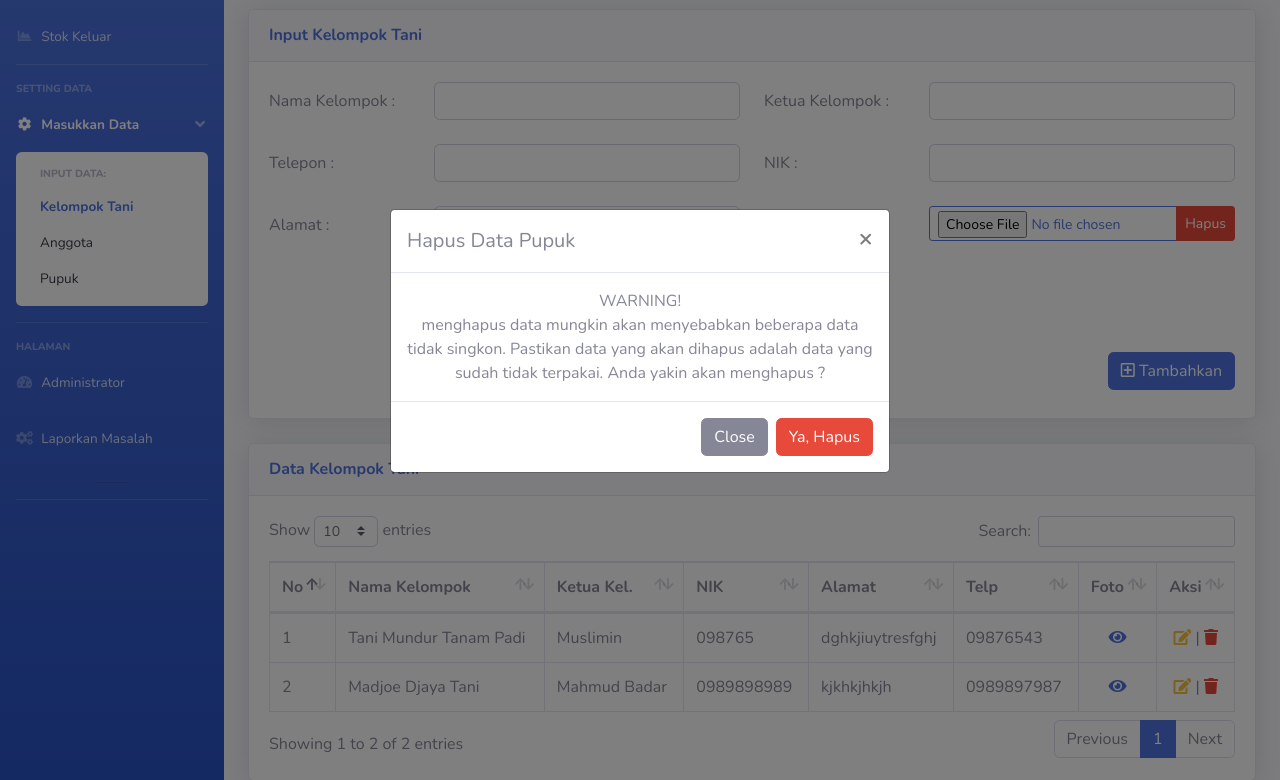
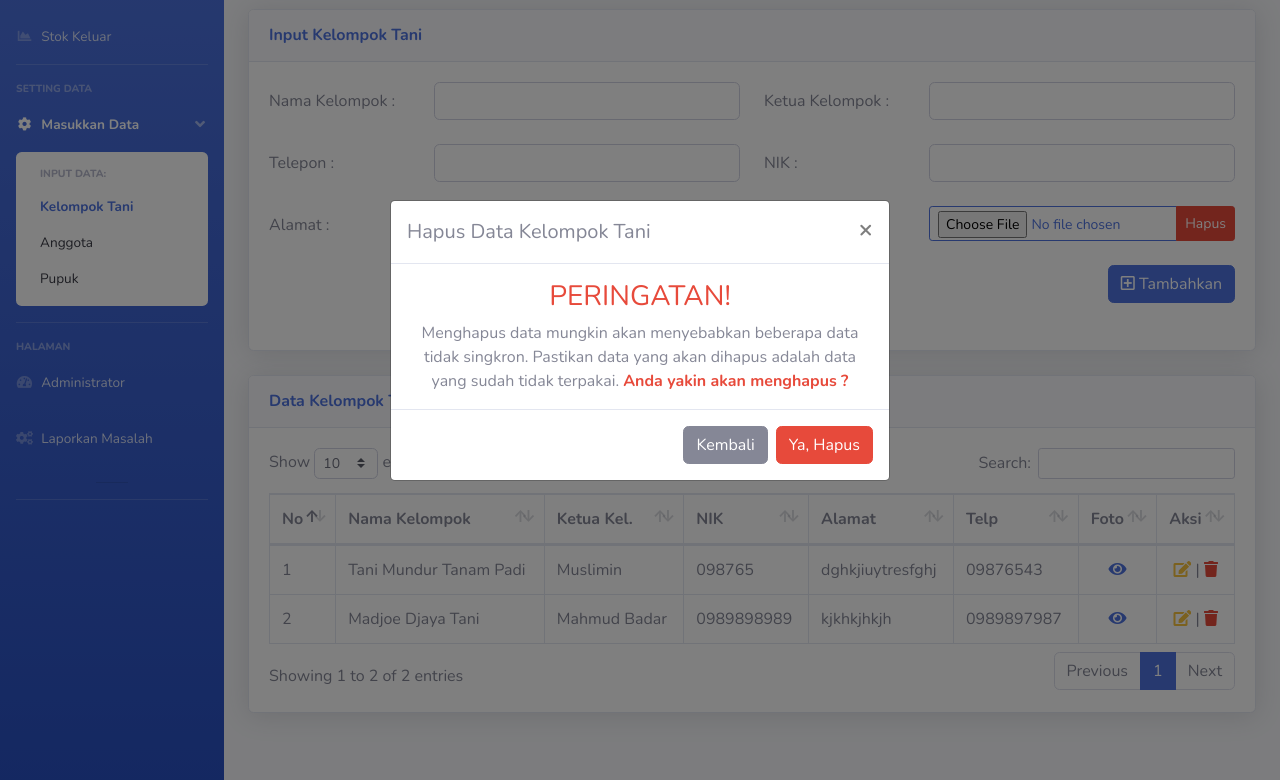
Before and after one commit to muffid/UD_tri_L, a PHP site: page /page_kel_tani.php?m=4&n=2 in a window 1280 px wide, after a click that opens the changed part. Shown: the part 210-990 px from the top of the page. Run offline with PHP 8.4, Linux system fonts and the light colour scheme; a user stored in the database is signed in; data comes from the database, SQL or seed files in the repository; data that the repository does not hold is empty.

Commit message:
Hapus kel tani

```diff
--- a/editKelTani.php
+++ b/editKelTani.php
@@ -23,7 +23,7 @@ if (isset($_POST['fungsitombol'])) {
     if ($errorFile === 4) {
 
         // menyimpan tanpa gambar baru
-        $sql = "UPDATE data_kel_tani SET ID_KT='" . $idkel . "', NIK='" . $nik . "', Nama_Kel='" . $namaKel . "', Nama_Ketua='" . $namaKet . "', Alamat='" . $alamat . "', Telp='" . $no . "', Foto='" . $foto . "'  WHERE ID_KT=" . $idkel;
+        $sql = "UPDATE data_kel_tani SET ID_KT='" . $idkel . "', NIK='" . $nik . "', Nama_Kel='" . $namaKel . "', Nama_Ketua='" . $namaKet . "', Alamat='" . $alamat . "', Telp='" . $no . "'  WHERE ID_KT=" . $idkel;
         //disimpan
         if (mysqli_query($conn, $sql)) {
 
--- a/page_edit_kel_tani.php
+++ b/page_edit_kel_tani.php
@@ -54,7 +54,8 @@ if (isset($_SESSION['login'])) {
                     </div>
                     <?php if (isset($_SESSION["ok"])): ?>
                     <div class="alert alert-success alert-dismissible fade show" role="alert">
-                        <strong><?php echo $_SESSION["ok"]; ?></strong>
+                        <strong><?php echo $_SESSION["ok"]; ?></strong> | Kembali ke Halaman<button type="button"
+                            href="page_kel_tani.php?m=4&n=2"> Kelompok Tani</button>
                         <button type="button" class="close" data-dismiss="alert" aria-label="Close">
                             <span aria-hidden="true">&times;</span></button>
                     </div>
--- a/page_kel_tani.php
+++ b/page_kel_tani.php
@@ -148,7 +148,7 @@ unset($_SESSION["info"]);
                                                 <p style="color:red; font-size:12px;" id="username_hint"></p>
                                             </div>
 
-                                            <label class="col-sm-2 col-form-label"> Foto KTP: </label>
+                                            <label class="col-sm-2 col-form-label"> Foto KTP : </label>
 
                                             <div class="col-sm-4">
 
@@ -162,29 +162,12 @@ unset($_SESSION["info"]);
                                                     </div>
                                                 </div>
                                                 <img class=" float-right mt-1" id="pic">
-                                            </div>
-                                        </div>
-
-                                        <!-- FILE-->
-                                        <div class="row mb-2">
-                                            <label class="col-sm-8 col-form-label"></label>
-                                            <div class="col-sm-2">
-
-                                            </div>
-                                        </div>
-
-                                        <div class="row mb-2">
-                                            <label class="col-sm-2 col-form-label"></label>
-                                            <div class="col-sm-4">
-
-                                            </div>
-                                            <label class="col-sm-2 col-form-label"> </label>
-                                            <div class="col-sm-4">
-                                                <div class="float-right">
+                                                <div class="float-right mt-2">
                                                     <button type="submit" class="btn btn-primary" name="tambah"><i
                                                             class="far fa-plus-square"></i> Tambahkan </button>
                                                 </div>
                                             </div>
+
                                         </div>
 
                                     </form>
@@ -303,23 +286,28 @@ $no = 1;
                                                         <div class="modal-content">
                                                             <div class="modal-header">
                                                                 <h5 class="modal-title" id="exampleModalLongTitle">Hapus
-                                                                    Data Pupuk</h5>
+                                                                    Data Kelompok Tani</h5>
                                                                 <button type="button" class="close" data-dismiss="modal"
                                                                     aria-label="Close">
                                                                     <span aria-hidden="true">&times;</span>
                                                                 </button>
                                                             </div>
                                                             <div class="modal-body">
-                                                                <center>WARNING!<br> menghapus data mungkin akan
-                                                                    menyebabkan beberapa data tidak singkon. Pastikan
+                                                                <center>
+                                                                    <h3 class="text-danger">PERINGATAN!</h3>
+                                                                    Menghapus data mungkin akan
+                                                                    menyebabkan beberapa data tidak singkron. Pastikan
                                                                     data yang akan dihapus adalah
-                                                                    data yang sudah tidak terpakai. Anda yakin akan
-                                                                    menghapus ?</center>
+                                                                    data yang sudah tidak terpakai. <strong
+                                                                        class="text-danger">Anda yakin
+                                                                        akan
+                                                                        menghapus ?</strong>
+                                                                </center>
                                                             </div>
                                                             <div class="modal-footer">
                                                                 <button type="button" class="btn btn-secondary"
-                                                                    data-dismiss="modal">Close</button>
-                                                                <a href="deletePupuk.php?id=<?=$all['ID_PK'];?>"
+                                                                    data-dismiss="modal">Kembali</button>
+                                                                <a href="deleteKelTani.php?id=<?=$all['ID_KT'];?>"
                                                                     class="btn btn-danger">Ya, Hapus</a>
                                                             </div>
                                                         </div>
```
Also changed, not shown: deleteKelTani.php (added, +14 -0 lines), page_jenis_pupuk.php (+9 -4 lines), img/629f0d3369d9c.jpg (added), img/629f0d8442231.jpg (added), img/629f1546d40eb.jpg (added), img/629f179fba58e.jpg (added), img/629f20b56d67d.jpg (added).
